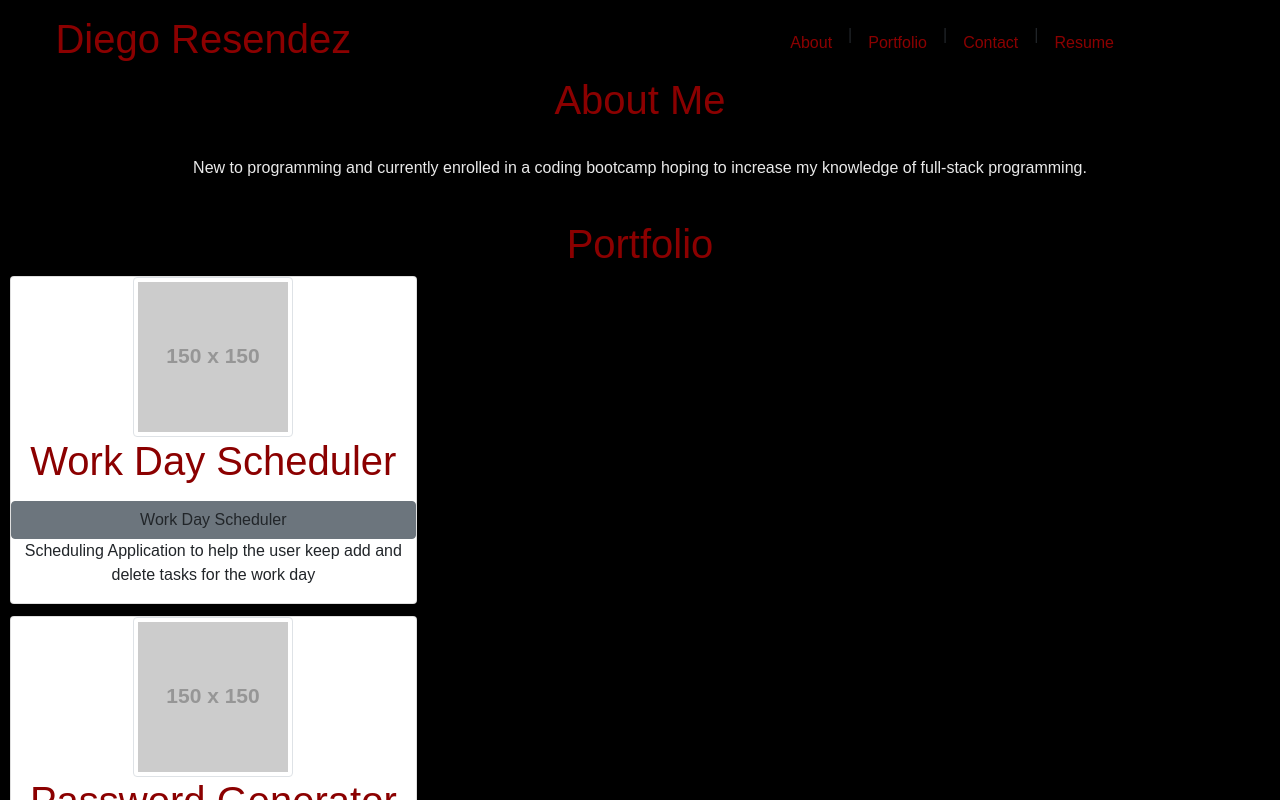
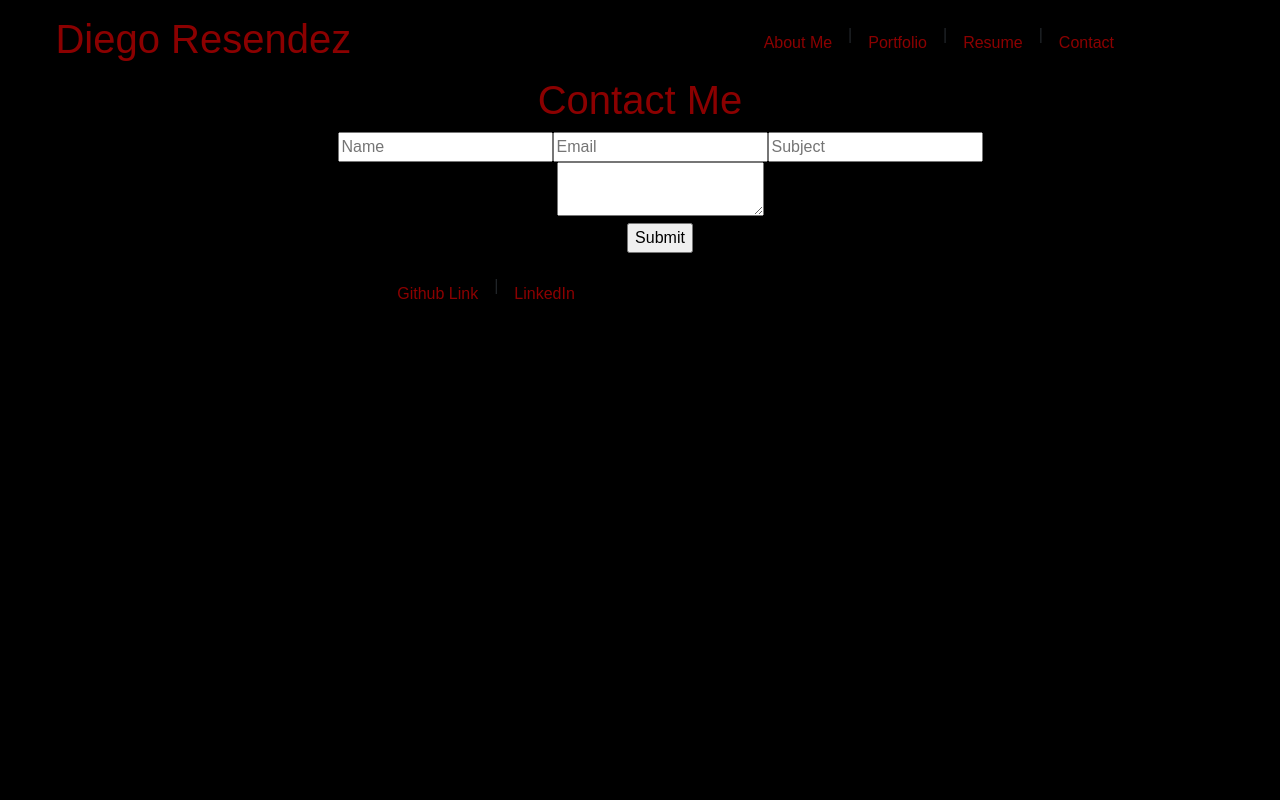
Before and after one commit to DiegoResendez/react_portfolio, a React (Create React App) app in the folder client/: page /contactMe in a window 1280 px wide. Shown: the top 800 px of the page. Built offline with nearby package versions, Linux system fonts and the light colour scheme.

Commit message:
routes updated

```diff
--- a/client/src/App.js
+++ b/client/src/App.js
@@ -2,12 +2,14 @@
 import React, { Component } from "react";
 // import logo from "./logo.svg";
 import "./App.css";
-import Portfolio from "./components/pages/portfolio";
+
+
 import Header from "./components/Header";
 import Footer from "./components/Footer";
-import Contact from "./components/pages/contact";
-import Resume from "./components/pages/resume";
-import AboutMe from "./components/pages/aboutMe";
+import Portfolio from "./components/pages/Portfolio";
+import Contact from "./components/pages/ContactMe";
+import Resume from "./components/pages/Resume";
+import AboutMe from "./components/pages/AboutMe";
 
 
 
@@ -18,14 +20,6 @@ class App extends Component {
       <div className="App">
         <Header/>
         <div className="reactPages" >
-{/* Need to make these pages into routes */}
-        <AboutMe/>
-
-        <Portfolio/>
-
-        {/* <Resume/> */}
-
-        <Contact/>
 
         </div>
         <Footer/>
--- a/client/src/components/Header.js
+++ b/client/src/components/Header.js
@@ -1,5 +1,17 @@
 import React from "react"
 import "./style.css"
+import {
+  BrowserRouter as Router,
+  Switch,
+  Route,
+  Link
+} from "react-router-dom";
+import AboutMe from "./pages/AboutMe";
+import Portfolio from "./pages/Portfolio";
+import Resume from "./pages/Resume";
+import Contact from "./pages/ContactMe";
+
+
 // import { Nav } from "bootstrap"
 
 
@@ -14,6 +26,7 @@ class Header extends React.Component{
 
     render() {
         return (
+          <Router>
             <div className="headerLinks" >
                 {/* <h1> This is the Header </h1> */}
 <nav class="navbar navbar-expand-lg p-0">
@@ -25,49 +38,45 @@ class Header extends React.Component{
       <div class="col-md-5 col-sm-12 text-center" id="navbarSupportedContent">
         <ul class="nav">
           <li class="nav-item">
-            <a class="nav-link active" href="#">About</a>
-
+            <Link class="nav-link active" to="/aboutMe">About Me</Link>
           </li>
           <li class="nav-item">|</li>
           <li class="nav-item">
-            <a class="nav-link" href="#">Portfolio</a>
+            <Link class="nav-link" to="/portfolio">Portfolio</Link>
           </li>
           <li class="nav-item">|</li>
           <li class="nav-item">
-            <a class="nav-link" href="#">Contact</a>
+            <Link class="nav-link" to="/resume">Resume</Link>
           </li>
           <li class="nav-item">|</li>
           <li class="nav-item">
-            <a class="nav-link" href="#">Resume</a>
+            <Link class="nav-link" to="/contactMe">Contact</Link>
           </li>
         </ul>
       </div>
     </div>
   </nav>
-
-            </div>
-        )
-    }
-}
-export default Header;
+{/* A <Switch> looks through its children <Route>s and
+renders the first one that matches the current URL. */}
+        <Switch>
+          <Route path="/aboutMe">
+            <AboutMe/>
+          </Route>
+          <Route path="/portfolio">
+            <Portfolio/>
+          </Route>
+          <Route path="/resume">
+            <Resume/>
+          </Route>
+          <Route path="/contactMe">
+            <Contact/>
+          </Route>
+        </Switch>
 
 
-//     <h1>{ this.props.title }</h1>
-//     <p> {this.props.description} </p>
-// <a src={ this.props.link }></a>
+</div>
+</Router>
+)};
+};
 
-
-//             <Nav variant="pills" defaultActiveKey="/home">
-//   <Nav.Item>
-//     <Nav.Link href="/home">About Me</Nav.Link>
-//   </Nav.Item>
-//   <Nav.Item>
-//     <Nav.Link eventKey="link-1">Portfolio</Nav.Link>
-//   </Nav.Item>
-//   <Nav.Item>
-//     <Nav.Link eventKey="/resume">Resume</Nav.Link>
-//   </Nav.Item>
-//   <Nav.Item>
-//     <Nav.Link eventKey="contact">Contact</Nav.Link>
-//   </Nav.Item>
-// </Nav>
+export default Header;
```
Also changed, not shown: client/src/components/pages/ContactMe.js (renamed from client/src/components/pages/contact.js).
